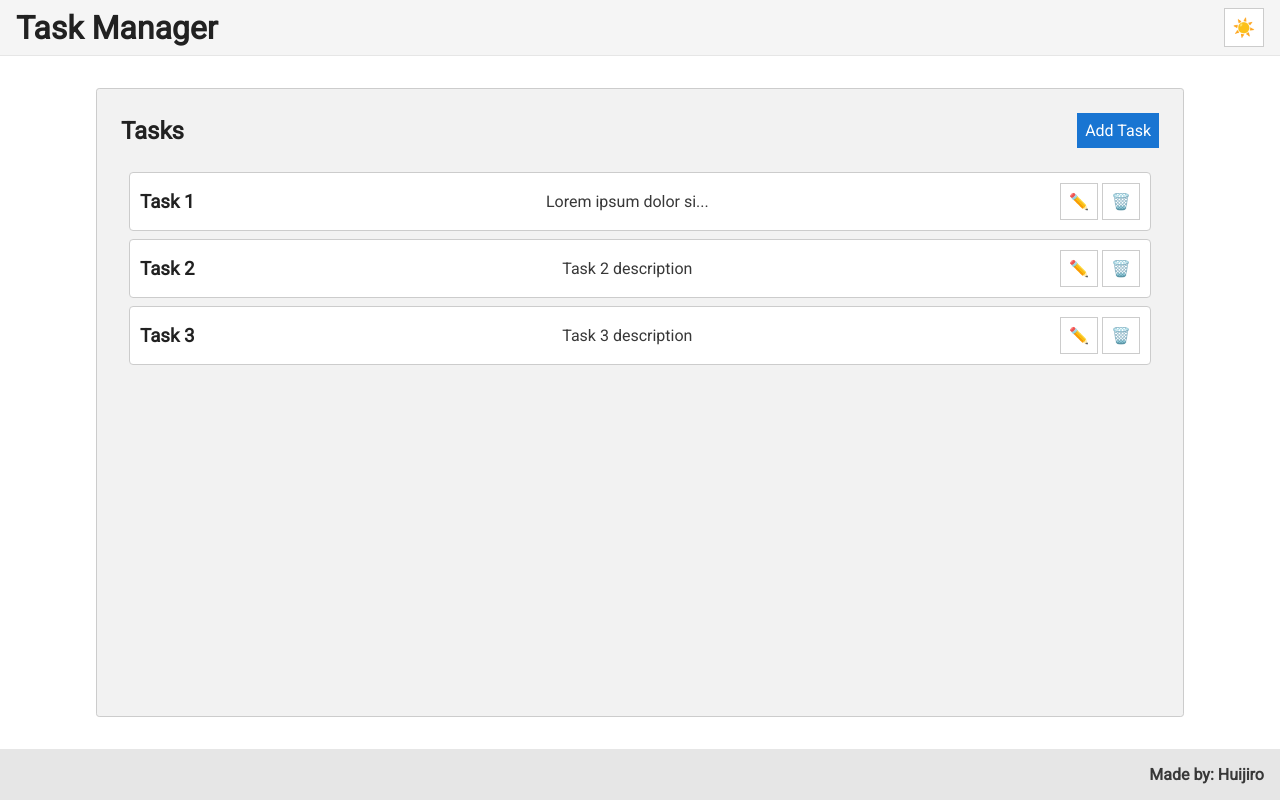
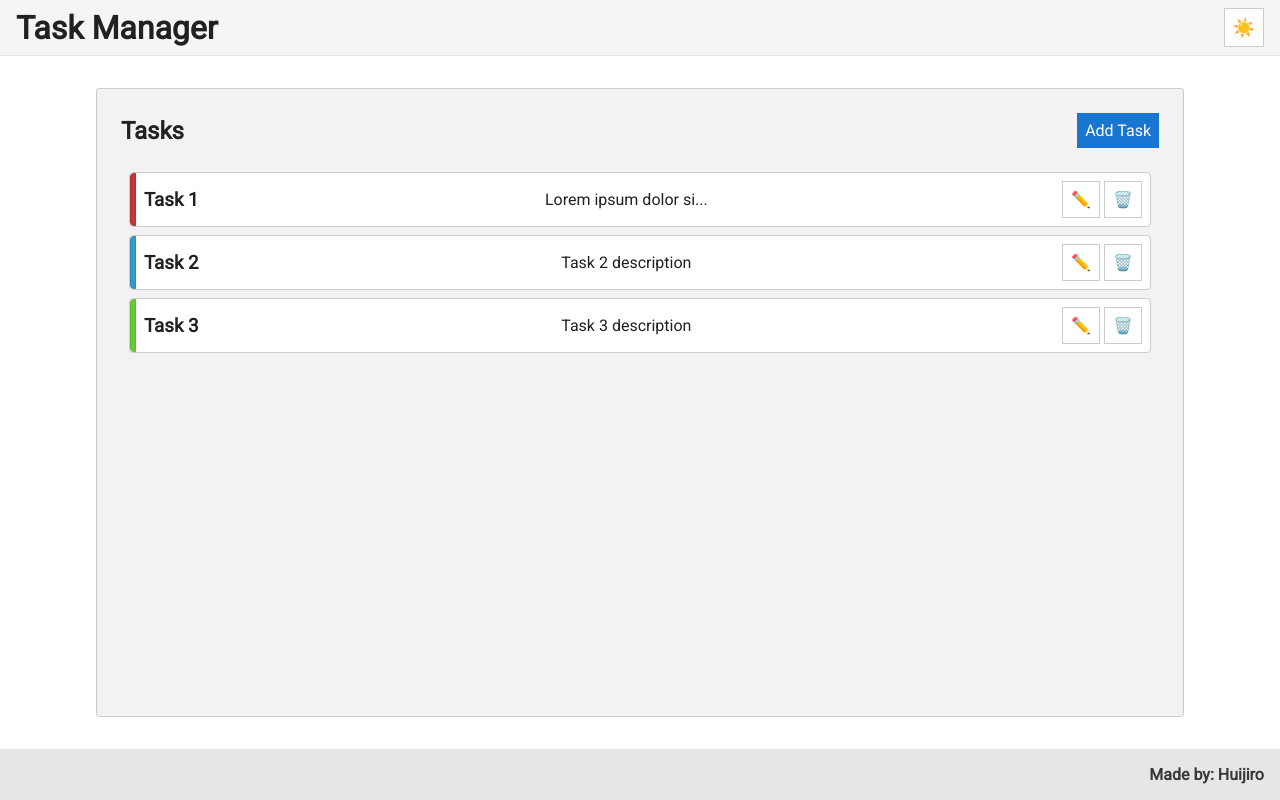
Before and after one commit to Huijiro/ebytr-frontend, a React (Vite) app: page / in a window 1280 px wide. Built offline with nearby package versions, Linux system fonts and the light colour scheme; a web font is replaced by a local one.

Commit message:
Added status tracker

```diff
--- a/src/components/TaskSystem/Task/index.tsx
+++ b/src/components/TaskSystem/Task/index.tsx
@@ -3,6 +3,7 @@ import TaskI from '../../../interfaces/task.interface';
 import { ThemeContext } from '../../../utils/themeContext';
 import Button from '../../Button';
 import Text from '../../Text';
+import TaskStatus from '../TaskStatus';
 import CSS from './task.module.css';
 
 interface Props {
@@ -21,10 +22,13 @@ function Task({ task }: Props) {
 
   return (
     <div className={CSS.container} data-mode={mode}>
-      <Text type="h3">{task.title}</Text>
-      <Text type="p" color="secondary">
-        {shotenDescripition(task.description)}
-      </Text>
+      <div className={CSS.head}>
+        <TaskStatus status={task.status} />
+        <Text type="h3">{task.title}</Text>
+      </div>
+      <div className={CSS.body}>
+        <Text type="p">{shotenDescripition(task.description)}</Text>
+      </div>
       <div className={CSS.buttons}>
         <Button>✏️</Button>
         <Button>🗑️</Button>
--- a/src/components/TaskSystem/Task/task.module.css
+++ b/src/components/TaskSystem/Task/task.module.css
@@ -1,10 +1,9 @@
 .container {
-  border-radius: 4px;
-  padding: 10px;
+  border-radius: 0.25rem;
   width: 100%;
   display: flex;
   justify-content: space-between;
-  align-items: center;
+  align-items: stretch;
 }
 
 .container[data-mode='light'] {
@@ -17,9 +16,24 @@
   border: 1px solid hsl(0, 0%, 40%);
 }
 
+.head {
+  display: flex;
+  align-items: center;
+  justify-content: stretch;
+  grid-template-columns: 1em 1fr;
+  gap: 0.5em;
+  min-height: 100%;
+}
+
+.body {
+  padding: 0.5em 0;
+  align-self: center;
+}
+
 .buttons {
   display: flex;
   justify-content: space-between;
   align-items: center;
   gap: 0.25em;
+  padding: 0.5em;
 }
--- /dev/null
+++ b/src/components/TaskSystem/TaskStatus/index.tsx
@@ -0,0 +1,35 @@
+import Status from '../../../interfaces/status.interface';
+import Task from '../../../interfaces/task.interface';
+import CSS from './status.module.css';
+
+interface Props {
+  /** Task status */
+  status: Task['status'];
+}
+
+function TaskStatus({ status }: Props) {
+  switch (status.name) {
+    case Status.DONE:
+      return (
+        <div className={CSS.status} data-status="done">
+          &nbsp;
+        </div>
+      );
+    case Status.ONGOING:
+      return (
+        <div className={CSS.status} data-status="ongoing">
+          &nbsp;
+        </div>
+      );
+    case Status.TODO:
+      return (
+        <div className={CSS.status} data-status="todo">
+          &nbsp;
+        </div>
+      );
+    default:
+      return <div className={CSS.status}> &nbsp;</div>;
+  }
+}
+
+export default TaskStatus;
--- /dev/null
+++ b/src/components/TaskSystem/TaskStatus/status.module.css
@@ -0,0 +1,19 @@
+.status {
+  height: 100%;
+  border-radius: 0.25rem 0 0 0.25rem;
+}
+
+.status[data-status='done'] {
+  background-color: hsl(100, 60%, 50%);
+  border: 1px solid hsl(100, 60%, 45%);
+}
+
+.status[data-status='ongoing'] {
+  background-color: hsl(200, 60%, 50%);
+  border: 1px solid hsl(200, 60%, 45%);
+}
+
+.status[data-status='todo'] {
+  background-color: hsl(0, 60%, 50%);
+  border: 1px solid hsl(0, 60%, 45%);
+}
--- a/src/components/TaskSystem/TasksList/mock.ts
+++ b/src/components/TaskSystem/TasksList/mock.ts
@@ -22,7 +22,7 @@ const RandomTasks: Task[] = [
     description: 'Task 2 description',
     status: {
       id: 1,
-      name: Status.TODO,
+      name: Status.ONGOING,
     },
   },
   {
@@ -33,7 +33,7 @@ const RandomTasks: Task[] = [
     description: 'Task 3 description',
     status: {
       id: 1,
-      name: Status.TODO,
+      name: Status.DONE,
     },
   },
 ];
```
